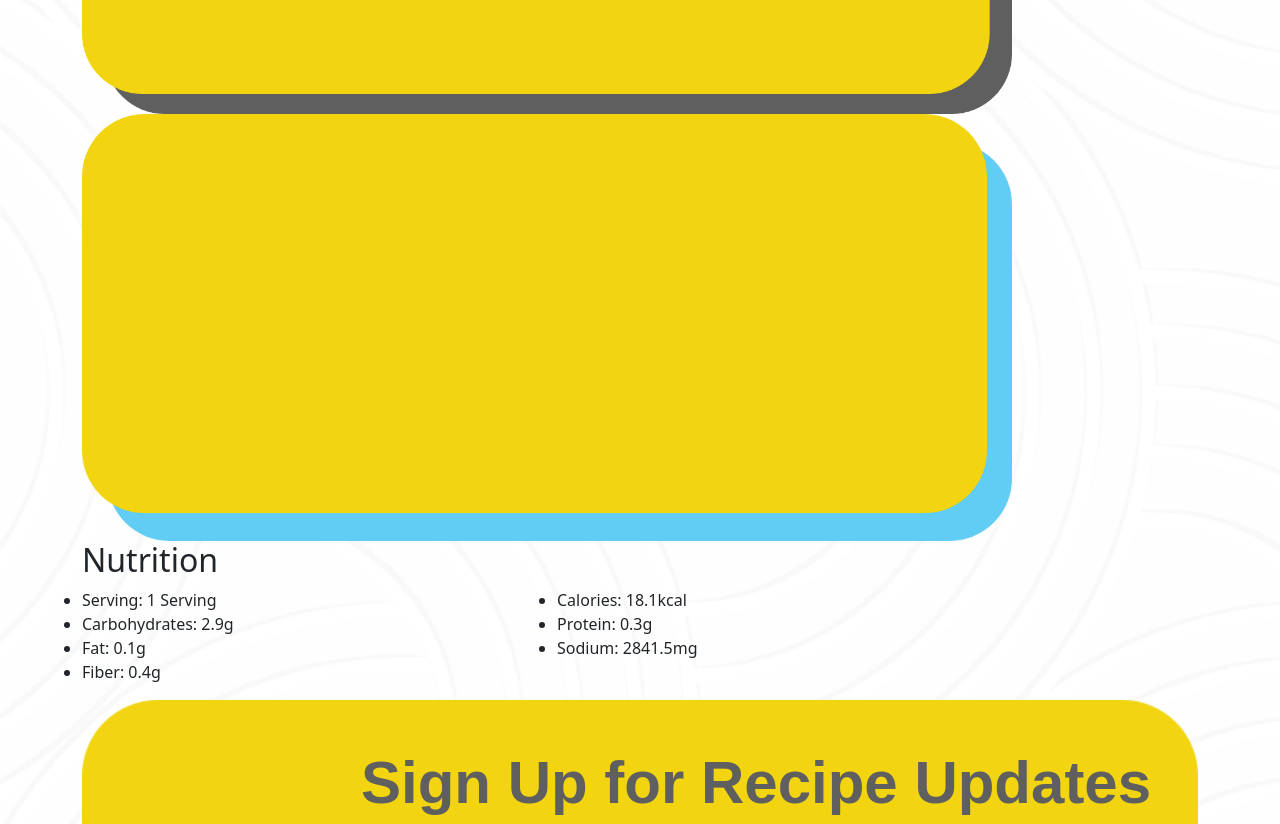
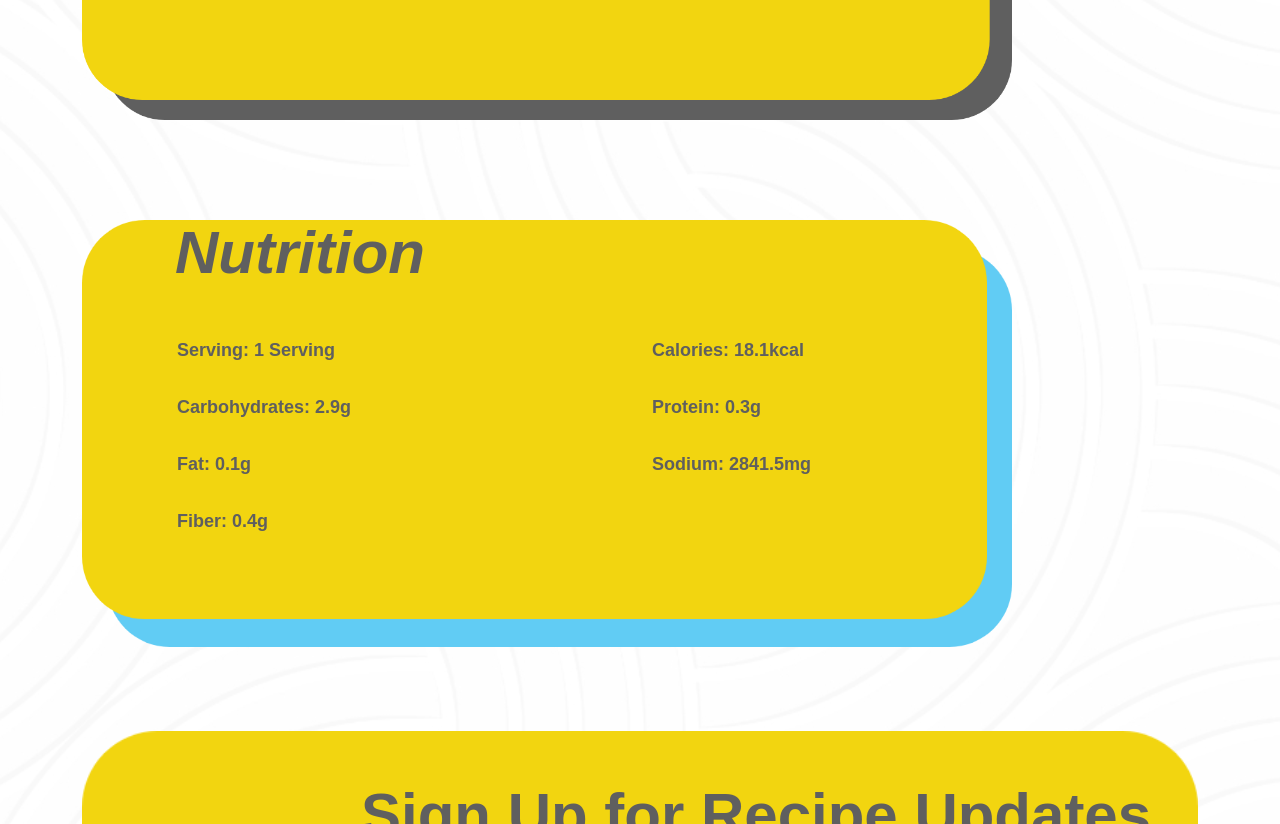
Before and after one commit to tomplachcinski/Plachcinski-project2, a plain HTML site: page motm.html in a window 1280 px wide. Shown: the part 3770-4594 px from the top of the page. Drawn offline with nearby package versions, Linux system fonts and the light colour scheme; files whose address does not match are found by name; a web font is replaced by a local one.

Commit message:
10/25 push

```diff
--- a/css/styles.css
+++ b/css/styles.css
@@ -21,6 +21,7 @@
 
 .foot{
     padding-bottom: 50px;
+    padding-top: 50px;
 }
 
 .navbar-nav > li > a{
@@ -431,3 +432,52 @@
 .ingredient2 li{
     padding-top: 25px;
 }
+
+.nutrition{
+    font-family: "neue-haas-grotesk-display", sans-serif;
+    font-weight: 900;
+    font-style: italic;
+    font-size: 60px;
+    color: #5F5F5F;
+    padding-top: 50px;
+    padding-bottom: 10px;
+    margin-top: -570px;
+}
+
+.nut{
+    padding-top: 100px;
+    padding-bottom: 90px;
+}
+
+.nut1{
+    list-style: none;
+    font-family: "neue-haas-grotesk-display", sans-serif;
+    font-weight: 700;
+    font-style: normal;
+    font-size: 18px;
+    color: #5F5F5F;
+    padding-bottom: 80px;
+
+}
+
+.nut1 li{
+padding-top: 30px;
+}
+
+.nut2{
+    list-style: none;
+    font-family: "neue-haas-grotesk-display", sans-serif;
+    font-weight: 700;
+    font-style: normal;
+    font-size: 18px;
+    color: #5F5F5F;
+}
+
+.nut2 li{
+padding-top: 30px;
+}
+
+.motmhr{
+    border-top: 7px solid #61CCF4;
+    opacity: 100;
+}
--- a/motm.html
+++ b/motm.html
@@ -154,19 +154,19 @@
 </div>
 
 <div class="container">
-   <h2 class="col-6 nutrition">Nutrition</h2>
+   <h2 class="col-6 offset-1 nutrition">Nutrition</h2>
 </div>
 
 <div class="container">
     <div class="row">
-        <ul class="col-5">
+        <ul class="col-5 offset-1 nut1">
             <li>Serving: 1 Serving </li>
             <li>Carbohydrates: 2.9g </li>
             <li>Fat: 0.1g</li>
             <li>Fiber: 0.4g</li>
         </ul>
 
-        <ul class="col-5">
+        <ul class="col-5 nut2">
             <li>Calories: 18.1kcal</li>
             <li>Protein: 0.3g</li>
             <li>Sodium: 2841.5mg</li>
```
Also changed, not shown: index.html (+3 -2 lines), youtube-app-white-icon.png (added), 1 other file.
